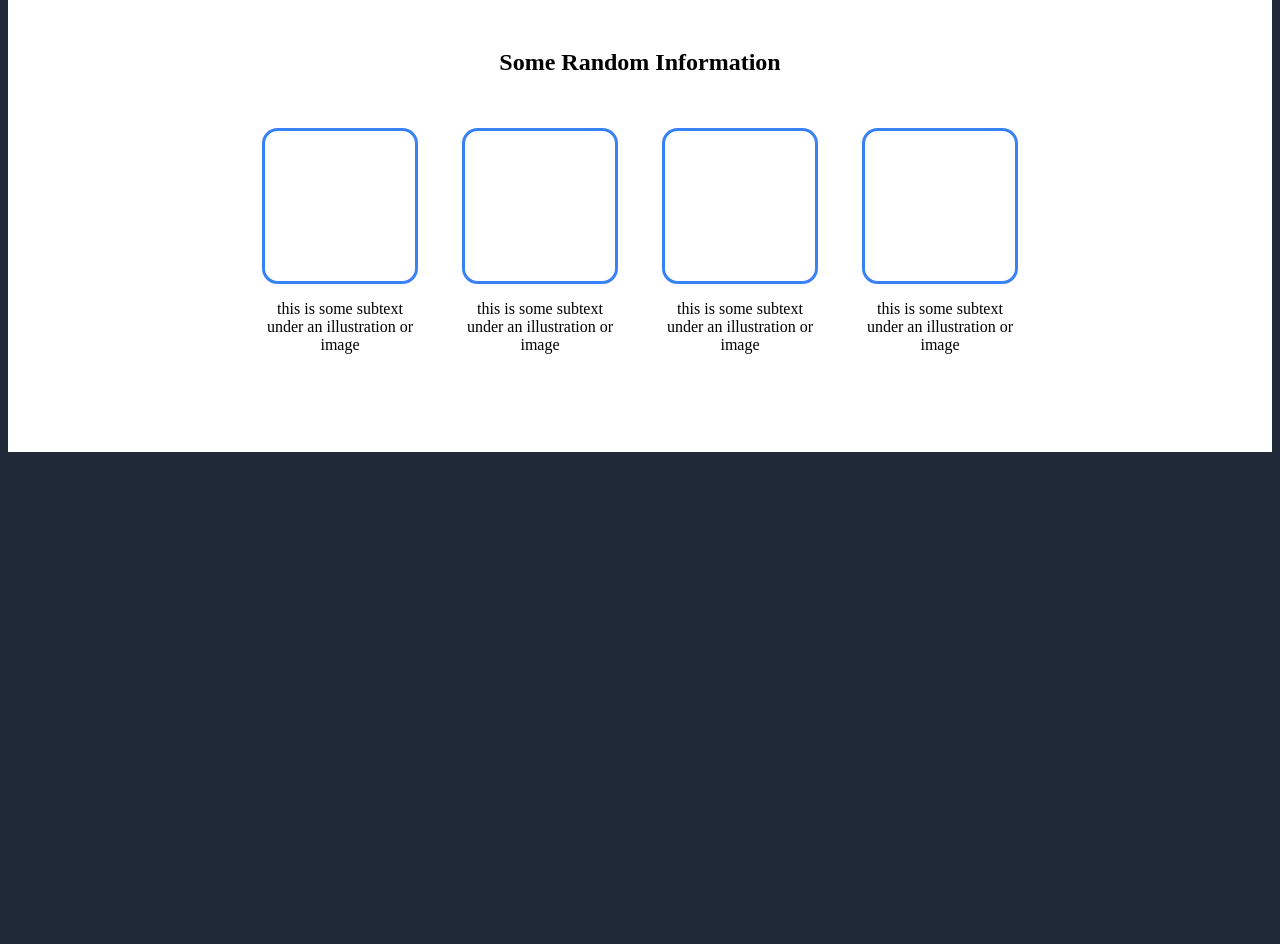
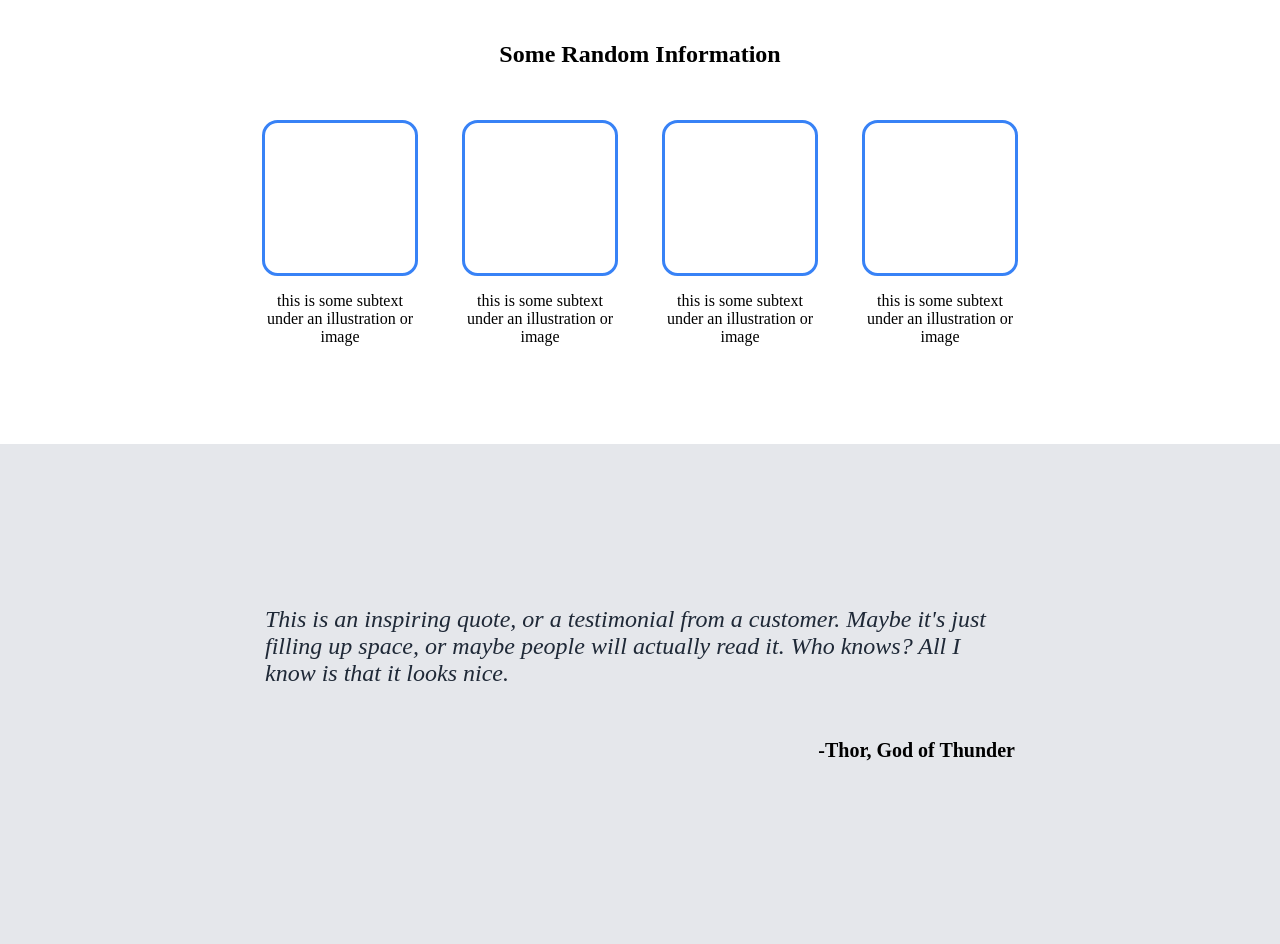
Before and after one commit to murasandev/landing-page, a plain HTML site: page index.html in a window 1280 px wide. Shown: the part 548-1492 px from the top of the page. Before the commit the page ends 1008 px from the top, so only its background shows below. Drawn offline with Linux system fonts and the light colour scheme.

Commit message:
fix background color to fill all the way to the sides, and add quote box section

```diff
--- a/index.html
+++ b/index.html
@@ -57,5 +57,18 @@
                 </div>
             </div>
         </div>
+        <div class="quote-container">
+            <div class="quote-align">
+                <p class="quote">
+                    This is an inspiring quote, or a testimonial from a
+                    customer. Maybe it's just filling up space, or maybe
+                    people will actually read it. Who knows? All I know
+                    is that it looks nice.
+                </p>
+                <p class="quote-name">
+                    -Thor, God of Thunder
+                </p>
+            </div>
+        </div>
     </body>
 </html>
--- a/styles.css
+++ b/styles.css
@@ -1,5 +1,9 @@
 * {
     background-color: #1F2937;
+}
+
+body {
+    margin: 0;
 }
 
 /* header styling */
@@ -138,3 +142,43 @@ button a {
 .info-box p {
     text-align: center;
 }
+
+/* quote container */
+
+.quote-container {
+    height: 500px;
+    display: flex;
+    flex-direction: column;
+    align-items: center;
+    justify-content: center;
+    gap: 32px;
+}
+
+.quote {
+    font-size: 24px;
+    font-weight: 100;
+    margin: 0;
+    color: #1F2937;
+    font-style: italic;
+    max-width: 750px;
+}
+
+.quote-name {
+    align-self: flex-end;
+    font-size: 20px;
+    font-weight: 900;
+}
+
+.quote-align {
+    display: flex;
+    flex-direction: column;
+    max-width: 750px;
+    gap: 32px;
+}
+
+.quote-container,
+.quote-container b,
+.quote-align p,
+.quote-align {
+    background-color: #E5E7EB;
+}
```
